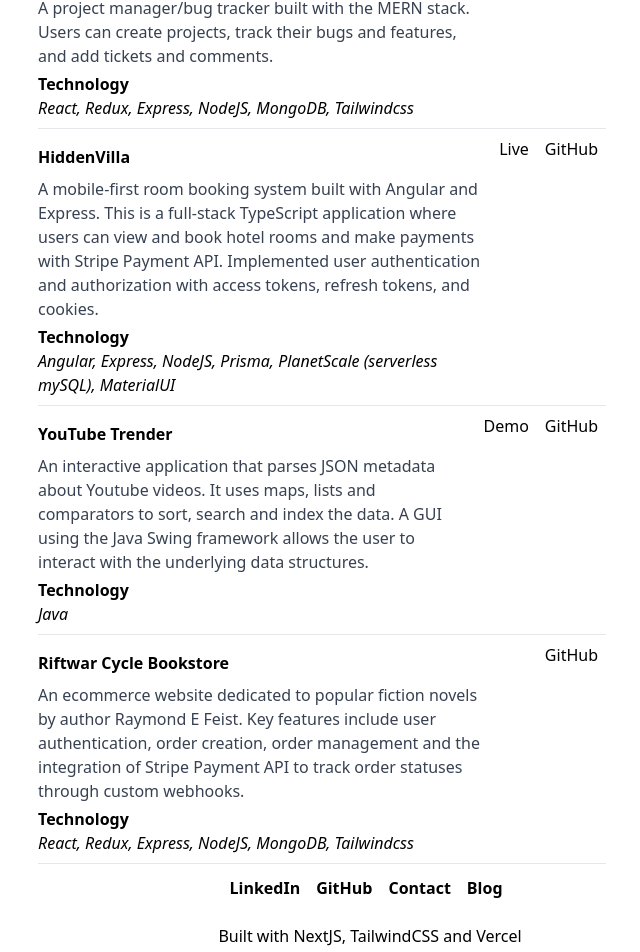
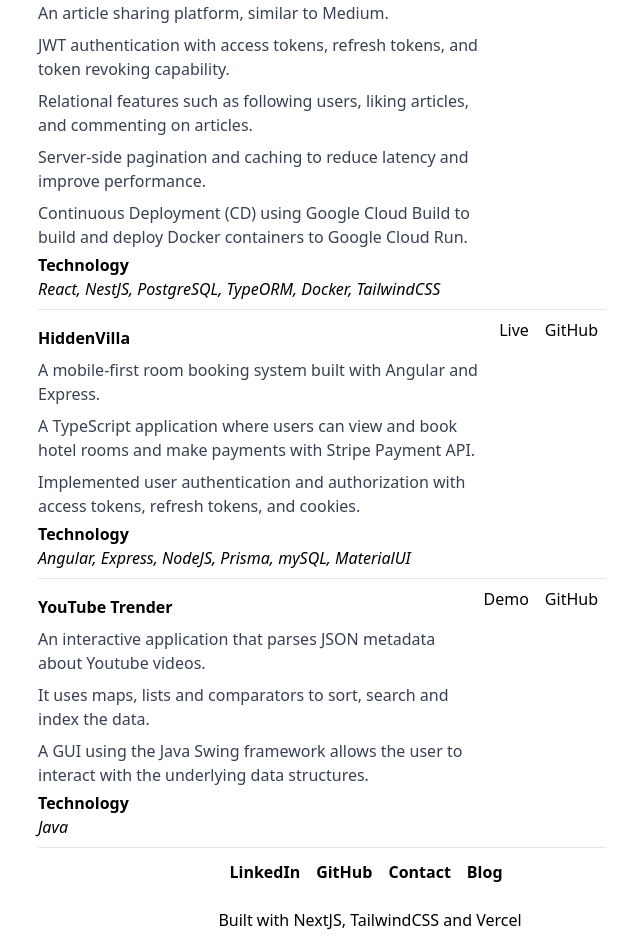
Before and after one commit to JamesIde/portfolio-ji, a Next.js app: page / in a window 1280 px wide. Shown: the part 532-1484 px from the top of the page, without its empty margins (270-910 px from the left). Built offline with nearby package versions, Linux system fonts and the light colour scheme.

Commit message:
Rework projects

```diff
--- a/pages/index.js
+++ b/pages/index.js
@@ -86,28 +86,39 @@ export default function Home() {
             <h2 className="font-bold text-3xl md:text-4xl tracking-tight mb-1 text-black dark:text-white">
               Projects
             </h2>
+            <hr className="w-full mt-2" />
             <div className="flex flex-row justify-between ">
               <div>
-                <h2 className="font-bold mt-4">Get Tracked</h2>
+                <h2 className="font-bold mt-4">Conduit</h2>
                 <p className="text-gray-700 max-w-md mt-2 mb-1">
-                  A project manager/bug tracker built with the MERN stack. Users
-                  can create projects, track their bugs and features, and add
-                  tickets and comments.
-                </p>
+                  An article sharing platform, similar to Medium.
+                  </p>
+                  <p className="text-gray-700 max-w-md mt-2 mb-1">
+                    JWT authentication with access tokens, refresh tokens, and token revoking capability.
+                  </p>
+                  <p className="text-gray-700 max-w-md mt-2 mb-1">
+                  Relational features such as following users, liking articles, and commenting on articles.
+                  </p>
+                  <p className="text-gray-700 max-w-md mt-2 mb-1">
+                  Server-side pagination and caching to reduce latency and improve performance.
+                  </p>
+                  <p className="text-gray-700 max-w-md mt-2 mb-1">
+                  Continuous Deployment (CD) using Google Cloud Build to build and deploy Docker containers to Google Cloud Run.
+                  </p>
 
                 <p className="font-bold text-md">Technology</p>
                 <p className="text-md italic">
-                  React, Redux, Express, NodeJS, MongoDB, Tailwindcss
+                  React, NestJS, PostgreSQL, TypeORM, Docker, TailwindCSS
                 </p>
               </div>
               <div className="inline-flex">
                 <span className="p-2 hover:cursor-pointer hover:text-[#BED600] duration-500">
-                  <a href="https://get-tracked.netlify.app/" target="#">
+                  <a href="https://conduit-nu.vercel.app/" target="#">
                     Live{" "}
                   </a>
                 </span>
                 <span className="p-2 hover:cursor-pointer hover:text-[#BED600] duration-500">
-                  <a href="https://github.com/JamesIde/get-tracked" target="#">
+                  <a href="https://github.com/JamesIde/Conduit" target="#">
                     GitHub{" "}
                   </a>
                 </span>
@@ -119,15 +130,20 @@ export default function Home() {
                 <h2 className="font-bold mt-4">HiddenVilla</h2>
                 <p className="text-gray-700 max-w-md mt-2 mb-1">
                   A mobile-first room booking system built with Angular and
-                  Express. This is a full-stack TypeScript application where
+                  Express.
+                </p>
+                <p className="text-gray-700 max-w-md mt-2 mb-1">
+                A TypeScript application where
                   users can view and book hotel rooms and make payments with
-                  Stripe Payment API. Implemented user authentication and
+                  Stripe Payment API.
+                </p>
+                <p className="text-gray-700 max-w-md mt-2 mb-1">
+                Implemented user authentication and
                   authorization with access tokens, refresh tokens, and cookies.
                 </p>
                 <p className="font-bold text-md">Technology</p>
                 <p className="text-md italic">
-                  Angular, Express, NodeJS, Prisma, PlanetScale (serverless
-                  mySQL), MaterialUI
+                  Angular, Express, NodeJS, Prisma, mySQL, MaterialUI
                 </p>
               </div>
               <div className="inline-flex pl">
@@ -149,8 +165,14 @@ export default function Home() {
                 <h2 className="font-bold mt-4">YouTube Trender</h2>
                 <p className="text-gray-700 max-w-md mt-2 mb-1">
                   An interactive application that parses JSON metadata about
-                  Youtube videos. It uses maps, lists and comparators to sort,
-                  search and index the data. A GUI using the Java Swing
+                  Youtube videos.
+                </p>
+                <p className="text-gray-700 max-w-md mt-2 mb-1">
+                It uses maps, lists and comparators to sort,
+                  search and index the data.
+                </p>
+                <p className="text-gray-700 max-w-md mt-2 mb-1">
+                A GUI using the Java Swing
                   framework allows the user to interact with the underlying data
                   structures.
                 </p>
@@ -176,33 +198,6 @@ export default function Home() {
                 </span>
               </div>
             </div>
-            <hr className="w-full mt-2" />
-            <div className="flex flex-row justify-between ">
-              <div>
-                <h2 className="font-bold mt-4">Riftwar Cycle Bookstore</h2>
-                <p className="text-gray-700 max-w-md mt-2 mb-1">
-                  An ecommerce website dedicated to popular fiction novels by
-                  author Raymond E Feist. Key features include user
-                  authentication, order creation, order management and the
-                  integration of Stripe Payment API to track order statuses
-                  through custom webhooks.
-                </p>
-                <p className="font-bold text-md">Technology</p>
-                <p className="text-md italic">
-                  React, Redux, Express, NodeJS, MongoDB, Tailwindcss
-                </p>
-              </div>
-              <div className="inline-flex">
-                <span className="p-2 hover:cursor-pointer hover:text-[#BED600] duration-500">
-                  <a
-                    href="https://github.com/JamesIde/riftwar-cycle-bookshop"
-                    target="#"
-                  >
-                    GitHub{" "}
-                  </a>
-                </span>
-              </div>
-            </div>
             <hr className="mt-2 border-1" />
           </div>
         </div>
```
Also changed, not shown: 1 other file (tests, documents, lock files or other folders).
